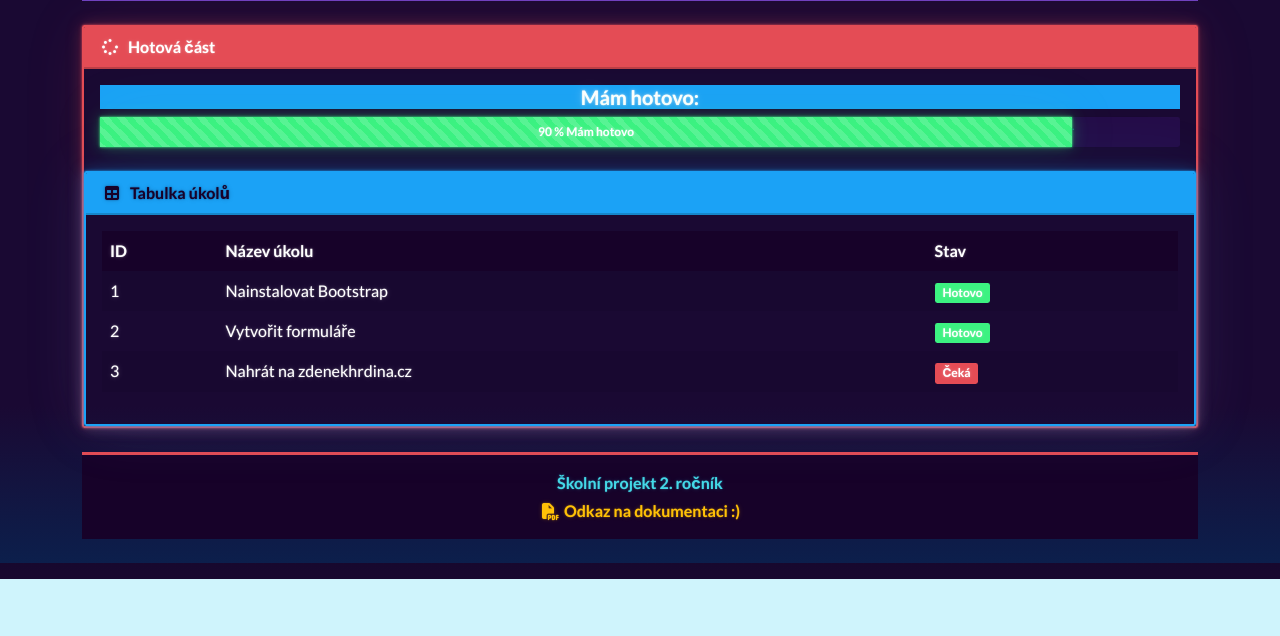
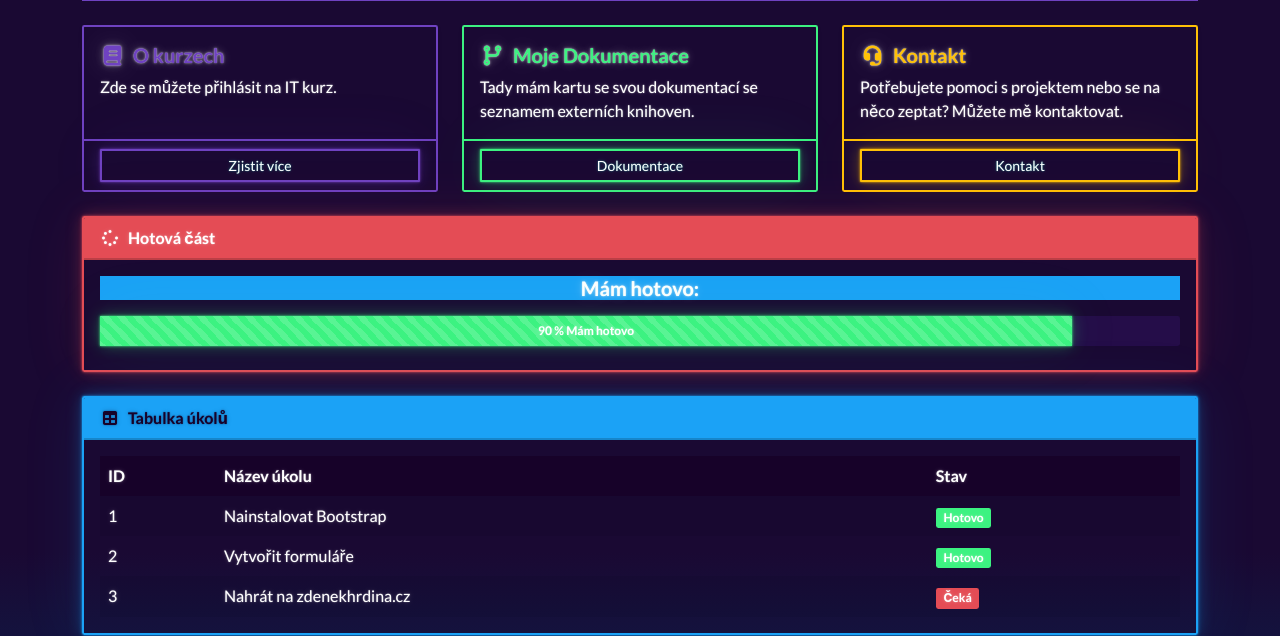
Before and after one commit to Jakub-Rajsigl/PROJEKT_WEBOVKY, a website: page index.html in a window 1280 px wide. Shown: the part 221-857 px from the top of the page. Before the commit the page ends 800 px from the top, so only its background shows below. Drawn offline with nearby package versions, Linux system fonts and the light colour scheme.

Commit message:
Add files via upload

```diff
--- a/index.html
+++ b/index.html
@@ -7,7 +7,6 @@
   <title>Můj IT Web - Hlavní stranka</title>
   <link rel="stylesheet" href="node_modules/@fortawesome/fontawesome-free/css/all.css">
   <link rel="stylesheet" href="node_modules/bootstrap/dist/css/bootstrap.min.css">
-  <link rel="stylesheet" href="node_modules/bootstrap/dist/js/bootstrap.bundle.min.js">
   <link rel="stylesheet" href="node_modules/bootswatch/dist/vapor/bootstrap.min.css">
 </head>
 
@@ -88,18 +87,56 @@
       </button>
     </div>
 
+
+    <div class="row row-cols-1 row-cols-md-3 g-4 mb-4">
+      <div class="col">
+        <div class="card h-100 border-primary shadow-sm">
+          <div class="card-body">
+            <h5 class="card-title text-primary fw-bold"><i class="fa-solid fa-book me-2"></i>O kurzech</h5>
+            <p class="card-text">Zde se můžete přihlásit na IT kurz.</p>
+          </div>
+          <div class="card-footer bg-transparent border-primary">
+            <a href="stranka2.html" class="btn btn-outline-primary btn-sm w-100">Zjistit více</a>
+          </div>
+        </div>
+      </div>
+      <div class="col">
+        <div class="card h-100 border-success shadow-sm">
+          <div class="card-body">
+            <h5 class="card-title text-success fw-bold"><i class="fa-solid fa-code-branch me-2"></i>Moje Dokumentace</h5>
+            <p class="card-text">Tady mám kartu se svou dokumentací se seznamem externích knihoven.</p>
+          </div>
+          <div class="card-footer bg-transparent border-success">
+            <a href="dokumentace.pdf" target="_blank" class="btn btn-outline-success btn-sm w-100">Dokumentace</a>
+          </div>
+        </div>
+      </div>
+      <div class="col">
+        <div class="card h-100 border-warning shadow-sm">
+          <div class="card-body">
+            <h5 class="card-title text-warning fw-bold"><i class="fa-solid fa-headset me-2"></i>Kontakt</h5>
+            <p class="card-text">Potřebujete pomoci s projektem nebo se na něco zeptat? Můžete mě kontaktovat.</p>
+          </div>
+          <div class="card-footer bg-transparent border-warning">
+            <a href="stranka3.html" class="btn btn-outline-warning btn-sm w-100">Kontakt</a>
+          </div>
+        </div>
+      </div>
+    </div>
+
+
+
     <div class="card mb-4 border-danger">
       <div class="card-header bg-danger text-white fw-bold">
         <i class="fa-solid fa-spinner me-2"></i>Hotová část
       </div>
       <div class="card-body">
-        <h5 class="card-title text-bg-info fw-bold text-center">Mám hotovo:</h5>
+        <h5 class="card-title text-bg-info fw-bold text-center mb-3">Mám hotovo:</h5>
         <div class="progress mb-2" style="height: 30px;">
           <div class="progress-bar progress-bar-striped progress-bar-animated bg-success fw-bold" style="width: 90%;">
             90 % Mám hotovo
           </div>
-
-          <p class="card-text text-muted">.</p>
+        </div>
       </div>
     </div>
 
@@ -109,7 +146,7 @@
         <i class="fa-solid fa-table me-2"></i>Tabulka úkolů
       </div>
       <div class="card-body">
-          <table class="table table-bordered table-striped table-hover">
+        <table class="table table-bordered table-striped table-hover mb-0">
           <thead class="table-dark">
             <tr>
               <th>ID</th>
@@ -121,19 +158,16 @@
             <tr>
               <td>1</td>
               <td>Nainstalovat Bootstrap</td>
-
               <td><span class="badge bg-success">Hotovo</span></td>
             </tr>
             <tr>
               <td>2</td>
               <td>Vytvořit formuláře</td>
-
               <td><span class="badge bg-success">Hotovo</span></td>
             </tr>
             <tr>
               <td>3</td>
               <td>Nahrát na zdenekhrdina.cz</td>
-
               <td><span class="badge bg-danger">Čeká</span></td>
             </tr>
           </tbody>
@@ -146,9 +180,10 @@
   <footer class="bg-dark text-light text-center py-3 mt-4 border-top border-3 border-danger">
     <p class="mb-1 fw-bold">Školní projekt 2. ročník</p>
     <a href="dokumentace.pdf" target="_blank" class="text-warning text-decoration-none fw-bold">
-        <i class="fa-solid fa-file-pdf me-1 "></i>Odkaz na dokumentaci :)
+      <i class="fa-solid fa-file-pdf me-1"></i>Odkaz na dokumentaci :)
     </a>
   </footer>
+
   <script src="node_modules/bootstrap/dist/js/bootstrap.bundle.min.js"></script>
 </body>
 
```
Also changed, not shown: package.json (line endings or trailing spaces), 1 other file. Lines whose indentation alone changed are shown as unchanged.
